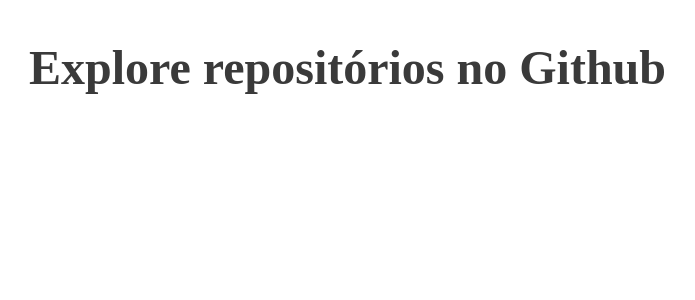
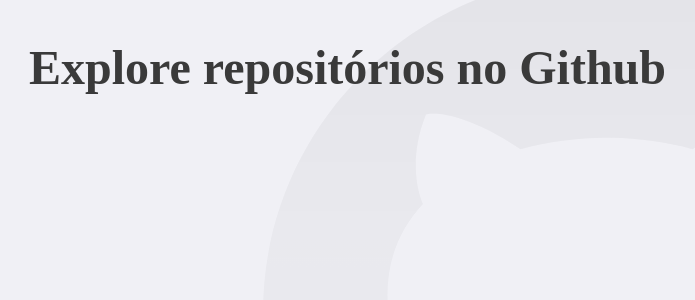
Before and after one commit to leosilvapessanha/05-primeiro-projeto-react, a React (Create React App) app: page / in a window 1280 px wide. Shown: the top 300 px of the page, without its empty margins (151-846 px from the left). Built offline with nearby package versions, Linux system fonts and the light colour scheme.

Commit message:
bug fixed

```diff
--- a/src/routes/index.tsx
+++ b/src/routes/index.tsx
@@ -1,6 +1,5 @@
 import React from 'react'
 import { Switch, Route } from 'react-router-dom'
-
 
 
 import Dashboard from '../pages/Dashboard'
--- a/src/styles/global.ts
+++ b/src/styles/global.ts
@@ -11,7 +11,7 @@
   }
 
   body{
-    background: #f0f0f5 url(${githubBackground}) no-repeat width 70% top;
+    background: #f0f0f5 url(${githubBackground}) no-repeat 70% top;
     -webkit-font-smoothing: antialiased;
   }
 
```
